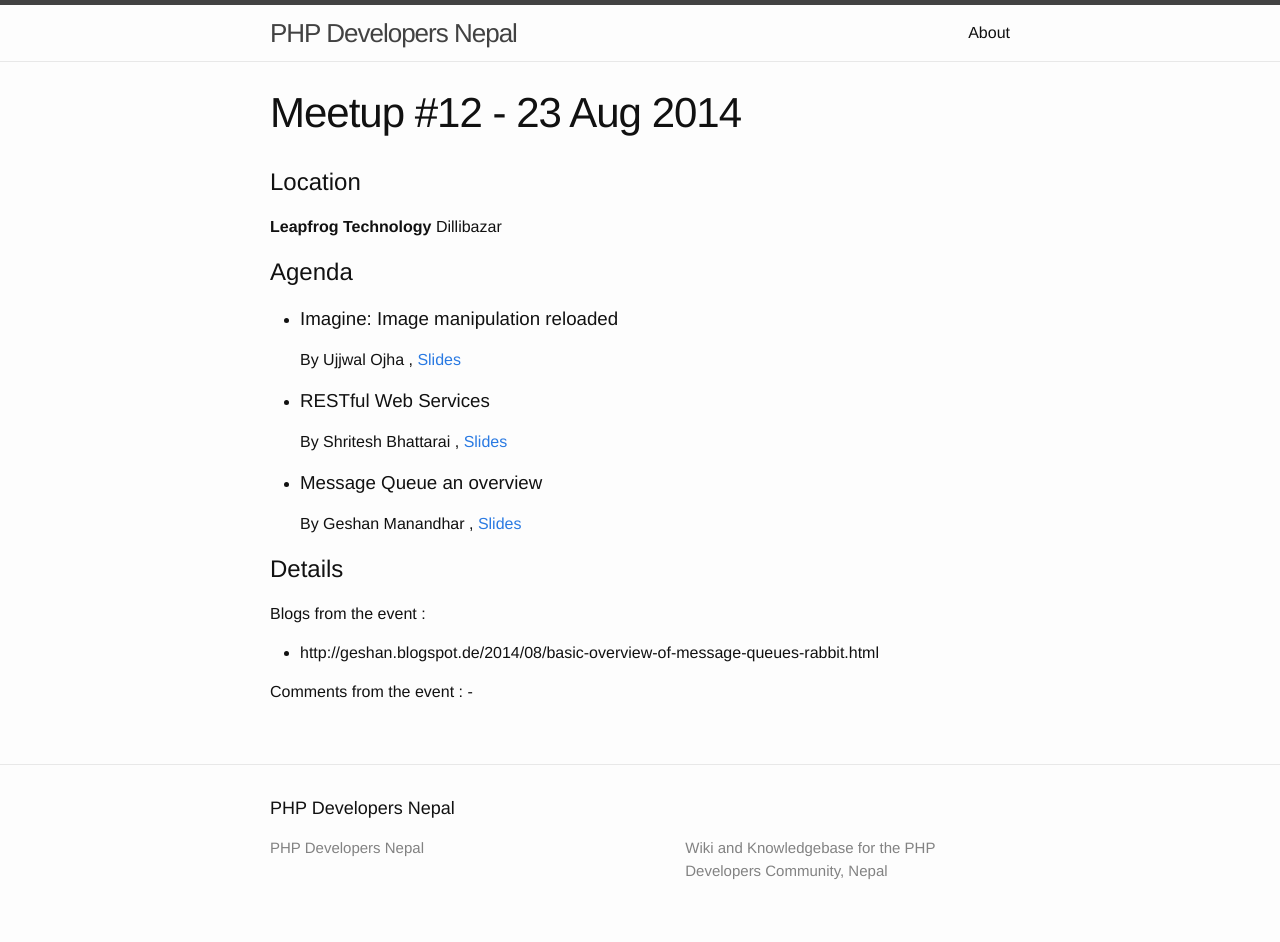
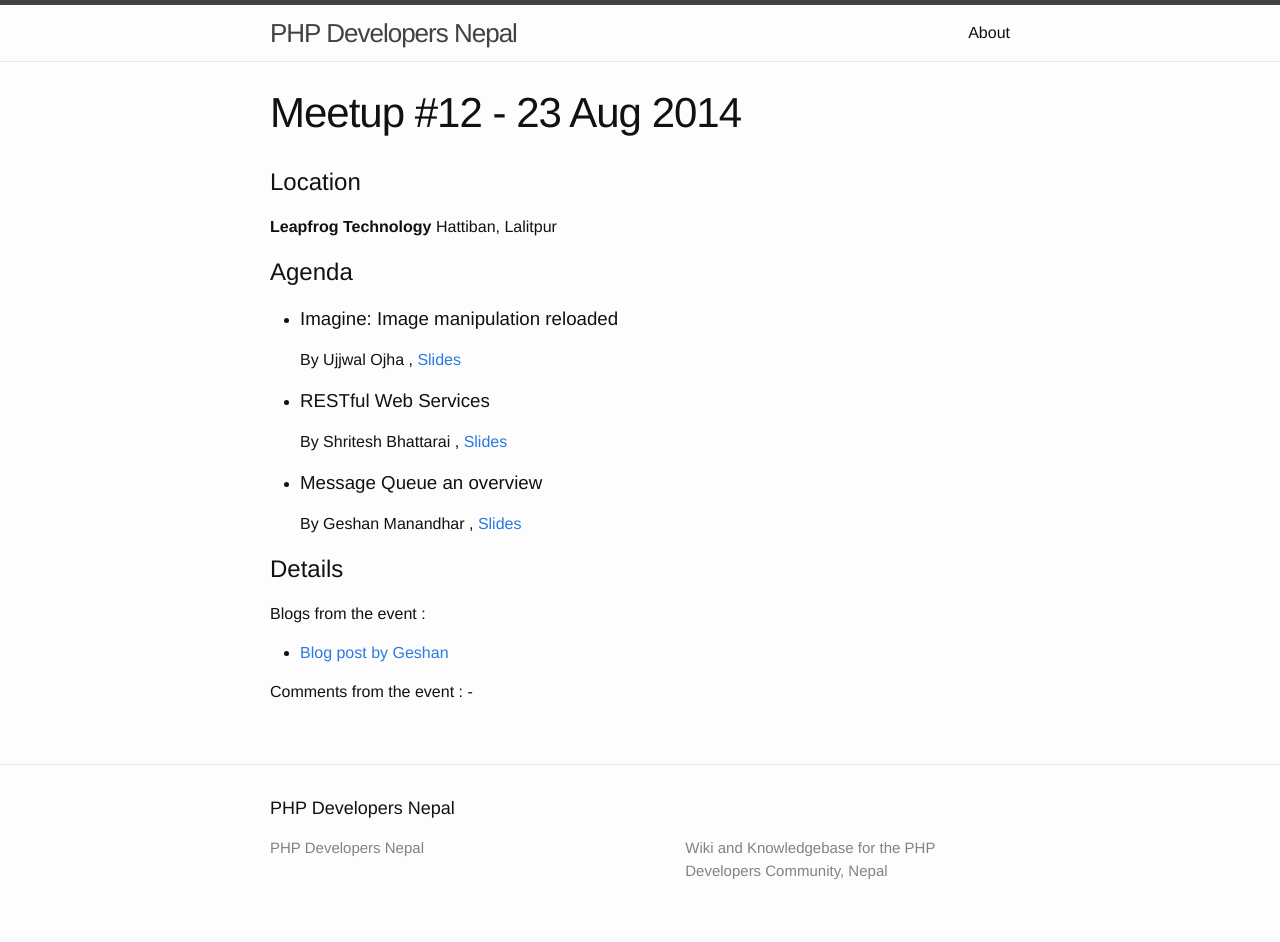
Before and after one commit to developers-nepal/php, a Jekyll site: the page built from _meetup/23-Aug-2014.md, in a window 1280 px wide. Built offline with Jekyll 4.4.1, drawn with Linux system fonts in a browser that asks for light colours.

Commit message:
update about meetup 12

```diff
--- a/_meetup/23-Aug-2014.md
+++ b/_meetup/23-Aug-2014.md
@@ -4,7 +4,7 @@
 permalink: /meetups/23-Aug-2014/
 venue:
   name: "Leapfrog Technology"
-  address: "Dillibazar"
+  address: "Hattiban, Lalitpur"
   lat: "27.647672"
   lon: "85.333166"
 talks:
@@ -12,22 +12,19 @@
     - name: "Ujjwal Ojha"
     title: "Imagine: Image manipulation reloaded"
     prezi: "http://www.slideshare.net/ujjwal-ojha/imagine-38284438"
-    photo: "https://scontent-fra3-1.xx.fbcdn.net/hphotos-xtp1/t31.0-8/10380514_10204413762324886_1118680130607428515_o.jpg"
   - speakers:
     - name: "Shritesh Bhattarai"
     title: "RESTful Web Services"
     prezi: "http://www.slideshare.net/shriteshbhattarai/restful-web-architecture"
-    photo: ""
   - speakers:
     - name: "Geshan Manandhar"
     title: "Message Queue an overview"
     prezi: "http://mq-talk.herokuapp.com/#/"
-    photo: "#"
 fb: "https://www.facebook.com/events/759391620784857/?ref=4&action_history=null"
 ---
 
 Blogs from the event :
-  - http://geshan.blogspot.de/2014/08/basic-overview-of-message-queues-rabbit.html
+  - [Blog post by Geshan](http://bit.ly/php-12-talk)
 
 Comments from the event :
   -
```
